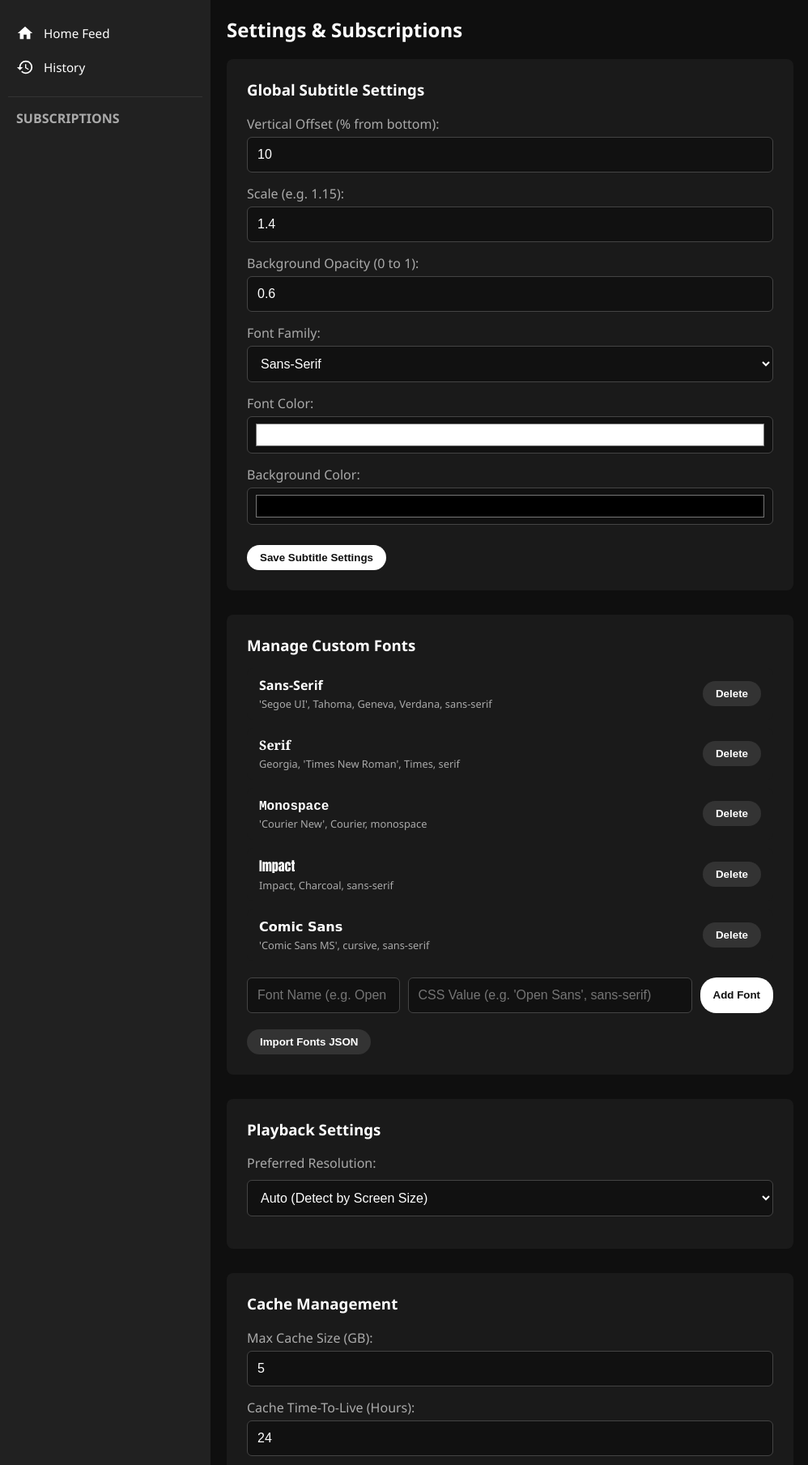
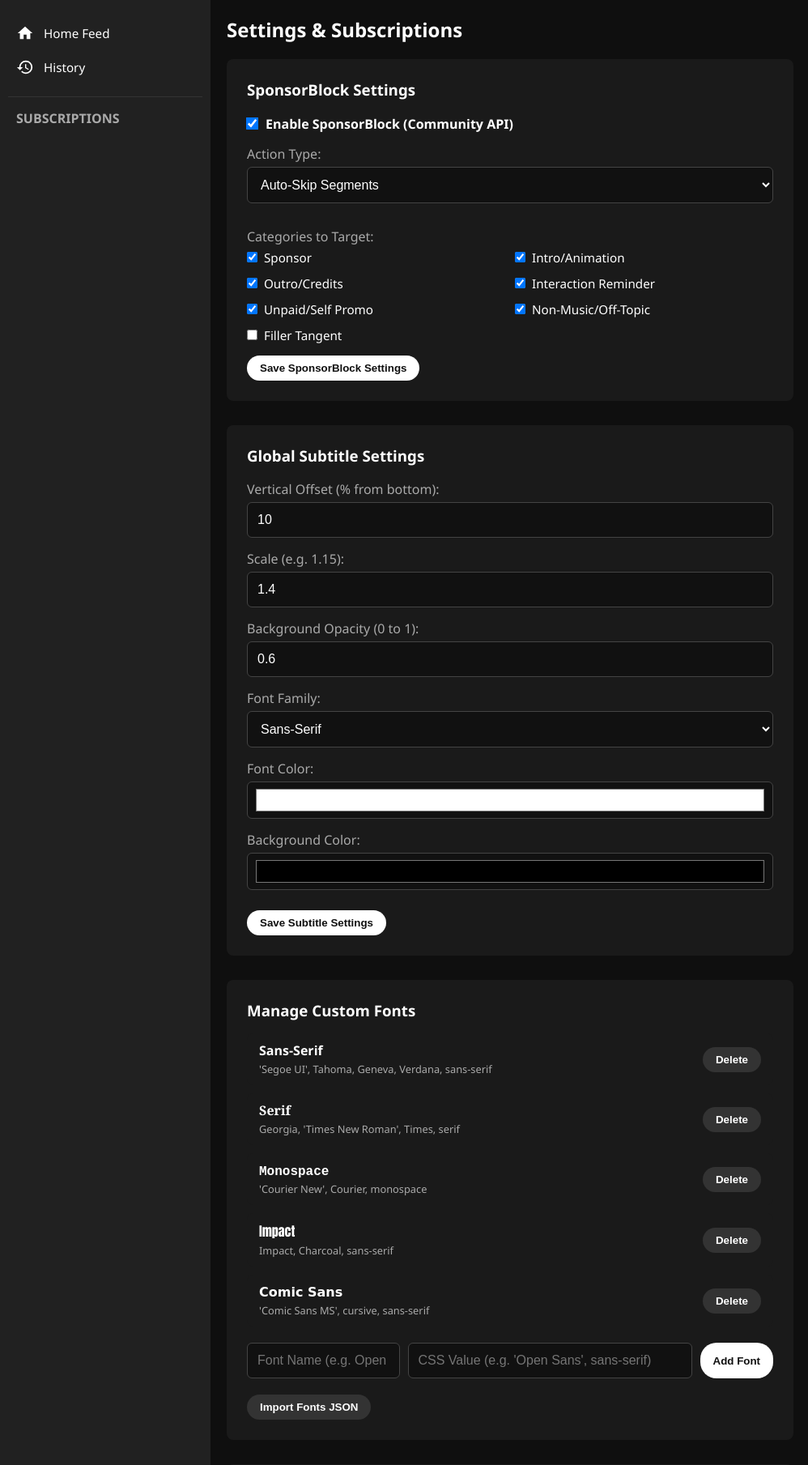
Before and after one commit to Cxmrykk/yt-dlp-tube, a Flask app: page /settings in a window 1280 px wide. Shown: the part 64-1873 px from the top of the page at 81% size, without its empty margins (0-998 px from the left). Run offline with Flask 3, Linux system fonts and the light colour scheme; the visitor is signed in with stand-in values (Sample User, id 1); some libraries are stand-ins or nearby versions.

Commit message:
Implement basic SponsorBlock

```diff
--- a/src/storage.py
+++ b/src/storage.py
@@ -39,7 +39,10 @@ DEFAULT_SETTINGS = {
         {"name": "Monospace", "value": "'Courier New', Courier, monospace"},
         {"name": "Impact", "value": "Impact, Charcoal, sans-serif"},
         {"name": "Comic Sans", "value": "'Comic Sans MS', cursive, sans-serif"}
-    ]
+    ],
+    'sb_enabled': True,
+    'sb_action': 'auto_skip',
+    'sb_categories': ['sponsor', 'intro', 'outro', 'interaction', 'selfpromo', 'music_offtopic']
 }
 
 def get_settings():
--- a/src/views.py
+++ b/src/views.py
@@ -191,6 +191,12 @@ def settings_page():
                 save_settings(app_settings)
             except ValueError: pass
 
+        elif action == 'update_sb_settings':
+            app_settings['sb_enabled'] = request.form.get('sb_enabled') == 'on'
+            app_settings['sb_action'] = request.form.get('sb_action', 'auto_skip')
+            app_settings['sb_categories'] = request.form.getlist('sb_categories')
+            save_settings(app_settings)
+
         elif action == 'update_cache_settings':
             try:
                 app_settings['cache_max_size_gb'] = float(request.form.get('cache_max_size_gb', 5))
--- a/static/js/player/InputHandler.js
+++ b/static/js/player/InputHandler.js
@@ -23,6 +23,14 @@ class InputHandler {
         if (e.target.tagName === 'INPUT' || e.target.tagName === 'TEXTAREA' || e.target.tagName === 'SELECT') return;
         let key = e.key === ' ' ? 'Space' : e.key;
         const mainVideo = this.player.ui.mainVideo;
+
+        if (key === 'Enter') {
+            if (this.player.sponsorBlock && this.player.sponsorBlock.activeSegment && this.player.sponsorBlock.sessionEnabled) {
+                e.preventDefault();
+                this.player.sponsorBlock.skipSegment(this.player.sponsorBlock.activeSegment);
+                return;
+            }
+        }
 
         if (key && key === this.shortcuts.pause) {
             e.preventDefault();
--- a/static/js/player/MenuSystem.js
+++ b/static/js/player/MenuSystem.js
@@ -22,8 +22,26 @@ class MenuSystem {
                 options: [],
                 current: "",
                 onSelect: (val, label) => this.player.changeResolution(val, label)
+            },
+            sponsorblock: {
+                title: "SponsorBlock",
+                options: [
+                    { label: "Enabled", value: true },
+                    { label: "Disabled", value: false }
+                ],
+                current: window.APP_CONFIG.sbSettings && window.APP_CONFIG.sbSettings.enabled,
+                onSelect: (val, label) => {
+                    if (this.player.sponsorBlock) this.player.sponsorBlock.toggle(val);
+                    document.getElementById('lbl-sb').textContent = label;
+                }
             }
         };
+
+        // Initialize label text values early
+        const lblSb = document.getElementById('lbl-sb');
+        if (lblSb) {
+            lblSb.textContent = (window.APP_CONFIG.sbSettings && window.APP_CONFIG.sbSettings.enabled) ? "Enabled" : "Disabled";
+        }
 
         this.bindEvents();
     }
--- a/static/js/player/PlayerCore.js
+++ b/static/js/player/PlayerCore.js
@@ -49,6 +49,7 @@ class PlayerCore {
         this.sync = new MediaSync(this);
         this.progress = new ProgressControls(this);
         this.subtitles = new Subtitles(this);
+        this.sponsorBlock = new SponsorBlock(this);
         this.menus = new MenuSystem(this);
         this.cache = new CacheManager(this);
         this.input = new InputHandler(this);
@@ -200,6 +201,9 @@ class PlayerCore {
         this.state.videoChapters = data.chapters || [];
         this.state.bestAudioUrl = data.best_audio ? PlayerUtils.getMediaProxyUrl(data.best_audio) : '';
 
+        // Trigger SponsorBlock load logic
+        this.sponsorBlock.load(data.id);
+
         let targetRes = localStorage.getItem('prefRes') || 'auto';
         if (targetRes === 'auto') targetRes = window.screen.height * window.devicePixelRatio;
         else targetRes = parseInt(targetRes, 10);
@@ -295,6 +299,7 @@ class PlayerCore {
         this.sync.destroy();
         this.progress.destroy();
         this.subtitles.destroy();
+        this.sponsorBlock.destroy();
         this.menus.destroy();
         this.cache.destroy();
         this.input.destroy();
--- /dev/null
+++ b/static/js/player/SponsorBlock.js
@@ -0,0 +1,166 @@
+class SponsorBlock {
+    constructor(player) {
+        this.player = player;
+        this.config = window.APP_CONFIG.sbSettings || { enabled: false, action: 'auto_skip', categories: [] };
+
+        // Use a session-level toggle overridable via the menu
+        this.sessionEnabled = this.config.enabled;
+
+        this.segments = [];
+        this.skippedUUIDs = new Set();
+        this.activeSegment = null;
+
+        this.ui = {
+            container: document.getElementById('progressSb'),
+            skipBtnContainer: document.getElementById('sbSkipContainer'),
+            skipBtn: document.getElementById('sbSkipBtn')
+        };
+
+        // Standard SponsorBlock hex mappings
+        this.colors = {
+            sponsor: '#00d400',
+            intro: '#00ffff',
+            outro: '#0202ed',
+            interaction: '#cc00ff',
+            selfpromo: '#ffff00',
+            music_offtopic: '#ff9900',
+            preview: '#008fd6',
+            poi_highlight: '#ff1684',
+            filler: '#7300FF',
+            exclusive_access: '#008a5c'
+        };
+
+        this.bindEvents();
+    }
+
+    bindEvents() {
+        this.player.ui.mainVideo.addEventListener('loadedmetadata', () => this.drawMarkers());
+        this.player.ui.mainVideo.addEventListener('timeupdate', () => this.checkSegments());
+
+        this.ui.skipBtn.addEventListener('click', (e) => {
+            e.stopPropagation();
+            if (this.activeSegment) this.skipSegment(this.activeSegment);
+        });
+    }
+
+    load(videoId) {
+        this.segments = [];
+        this.skippedUUIDs.clear();
+        this.ui.container.innerHTML = '';
+        this.hideSkipButton();
+
+        if (!this.sessionEnabled || !this.config.categories || this.config.categories.length === 0) return;
+
+        const params = new URLSearchParams({ videoID: videoId });
+        this.config.categories.forEach(c => params.append('categories', c));
+
+        fetch(`https://sponsor.ajay.app/api/skipSegments?${params.toString()}`)
+            .then(r => {
+                if (r.status === 404) return []; // No segments found
+                if (!r.ok) throw new Error("SB API Failed");
+                return r.json();
+            })
+            .then(data => {
+                this.segments = data || [];
+                // If duration is already valid, draw immediately.
+                if (this.player.getValidDuration() > 0) this.drawMarkers();
+            })
+            .catch(e => console.warn('SponsorBlock error:', e));
+    }
+
+    toggle(isEnabled) {
+        this.sessionEnabled = isEnabled;
+        if (!isEnabled) {
+            this.hideSkipButton();
+            this.ui.container.innerHTML = '';
+        } else if (this.segments.length === 0 && this.player.state.currentVideoId) {
+            // Re-fetch if they turned it back on and we haven't loaded them yet
+            this.load(this.player.state.currentVideoId);
+        } else {
+            this.drawMarkers();
+        }
+    }
+
+    drawMarkers() {
+        this.ui.container.innerHTML = '';
+        if (!this.sessionEnabled || this.segments.length === 0) return;
+
+        const dur = this.player.getValidDuration();
+        if (dur <= 0) return;
+
+        this.segments.forEach(seg => {
+            const start = seg.segment[0];
+            const end = seg.segment[1];
+            if (start >= dur) return;
+
+            const marker = document.createElement('div');
+            marker.className = 'sb-marker';
+            marker.style.left = `${(start / dur) * 100}%`;
+            marker.style.width = `${((end - start) / dur) * 100}%`;
+            marker.style.backgroundColor = this.colors[seg.category.toLowerCase()] || '#ffffff';
+            this.ui.container.appendChild(marker);
+        });
+    }
+
+    checkSegments() {
+        if (!this.sessionEnabled || this.player.state.isScrubbing || this.segments.length === 0) {
+            this.hideSkipButton();
+            this.activeSegment = null;
+            return;
+        }
+
+        const time = this.player.ui.mainVideo.currentTime;
+        let active = null;
+
+        for (let seg of this.segments) {
+            if (time >= seg.segment[0] && time < seg.segment[1]) {
+                active = seg;
+                break;
+            }
+        }
+
+        if (active) {
+            if (this.config.action === 'auto_skip') {
+                if (!this.skippedUUIDs.has(active.UUID)) {
+                    this.skipSegment(active);
+                }
+            } else {
+                this.activeSegment = active;
+                this.showSkipButton(active);
+            }
+        } else {
+            this.activeSegment = null;
+            this.hideSkipButton();
+        }
+    }
+
+    skipSegment(seg) {
+        this.skippedUUIDs.add(seg.UUID);
+        this.player.ui.mainVideo.currentTime = seg.segment[1];
+        if (this.player.state.isDualAudio) {
+            this.player.ui.audio.currentTime = seg.segment[1];
+        }
+
+        const catName = seg.category.charAt(0).toUpperCase() + seg.category.slice(1);
+        this.player.showOverlay(`<div style="font-weight:bold; font-size:1.1rem; color:white; border-radius: 8px;">Skipped ${catName}</div>`);
+        this.hideSkipButton();
+    }
+
+    showSkipButton(seg) {
+        const btn = this.ui.skipBtn;
+        const catName = seg.category.charAt(0).toUpperCase() + seg.category.slice(1);
+        btn.innerHTML = `<svg xmlns="http://www.w3.org/2000/svg" viewBox="0 0 24 24" fill="white" width="18px" height="18px"><path d="M4 18l8.5-6L4 6v12zm9-12v12l8.5-6L13 6z"/></svg> Skip ${catName} (Enter)`;
+        this.ui.skipBtnContainer.style.display = 'block';
+    }
+
+    hideSkipButton() {
+        this.ui.skipBtnContainer.style.display = 'none';
+    }
+
+    destroy() {
+        this.segments = [];
+        this.skippedUUIDs.clear();
+        this.ui.container.innerHTML = '';
+        this.hideSkipButton();
+    }
+}
--- a/templates/base.html
+++ b/templates/base.html
@@ -114,6 +114,7 @@
     <script src="/static/js/player/Subtitles.js"></script>
     <script src="/static/js/player/MenuSystem.js"></script>
     <script src="/static/js/player/CacheManager.js"></script>
+    <script src="/static/js/player/SponsorBlock.js"></script>
     <script src="/static/js/player/InputHandler.js"></script>
     <script src="/static/js/player/PlayerCore.js"></script>
 </head>
--- a/templates/partials/player_script.html
+++ b/templates/partials/player_script.html
@@ -21,6 +21,11 @@
             bg_op: parseFloat({{ app_settings.cc_bg_op | tojson }}),
             scale: parseFloat({{ app_settings.cc_scale | tojson }}),
             v_offset: parseFloat({{ app_settings.cc_v_offset | tojson }})
+        },
+        sbSettings: {
+            enabled: {{ 'true' if app_settings.sb_enabled else 'false' }},
+            action: "{{ app_settings.sb_action }}",
+            categories: {{ app_settings.sb_categories | default([]) | tojson | safe }}
         }
     };
 
--- a/templates/settings.html
+++ b/templates/settings.html
@@ -13,6 +13,45 @@
 </style>
 
 <h2 style="margin-top: 0;">Settings & Subscriptions</h2>
+
+<div class="add-form">
+    <h3 style="margin-top: 0;">SponsorBlock Settings</h3>
+    <form action="/settings" method="POST">
+        <input type="hidden" name="action" value="update_sb_settings">
+
+        <label style="display: flex; align-items: center; gap: 10px; margin-bottom: 15px; color: white; cursor: pointer; font-weight: bold;">
+            <input type="checkbox" name="sb_enabled" {% if app_settings.sb_enabled %}checked{% endif %} style="width:auto; margin:0; transform: scale(1.2);">
+            Enable SponsorBlock (Community API)
+        </label>
+
+        <label style="display: block; margin-bottom: 5px; color: var(--text-muted);">Action Type:</label>
+        <select name="sb_action">
+            <option value="auto_skip" {% if app_settings.sb_action == 'auto_skip' %}selected{% endif %}>Auto-Skip Segments</option>
+            <option value="manual_skip" {% if app_settings.sb_action == 'manual_skip' %}selected{% endif %}>Show Skip Button (Manual)</option>
+        </select>
+
+        <label style="display: block; margin-bottom: 5px; color: var(--text-muted); margin-top: 15px;">Categories to Target:</label>
+        <div style="display: grid; grid-template-columns: 1fr 1fr; gap: 12px; margin-bottom: 15px;">
+            {% set cats = [
+                ('sponsor', 'Sponsor'),
+                ('intro', 'Intro/Animation'),
+                ('outro', 'Outro/Credits'),
+                ('interaction', 'Interaction Reminder'),
+                ('selfpromo', 'Unpaid/Self Promo'),
+                ('music_offtopic', 'Non-Music/Off-Topic'),
+                ('filler', 'Filler Tangent')
+            ] %}
+            {% for c_val, c_name in cats %}
+            <label style="display: flex; align-items: center; gap: 8px; color: white; font-size: 0.95rem; cursor: pointer;">
+                <input type="checkbox" name="sb_categories" value="{{ c_val }}" {% if c_val in app_settings.sb_categories %}checked{% endif %} style="width:auto; margin:0;">
+                {{ c_name }}
+            </label>
+            {% endfor %}
+        </div>
+
+        <button type="submit" class="btn btn-danger">Save SponsorBlock Settings</button>
+    </form>
+</div>
 
 <div class="add-form">
     <h3 style="margin-top: 0;">Global Subtitle Settings</h3>
```
Also changed, not shown: templates/partials/player.html (+15 -0 lines), templates/partials/player_style.html (+20 -1 lines).
